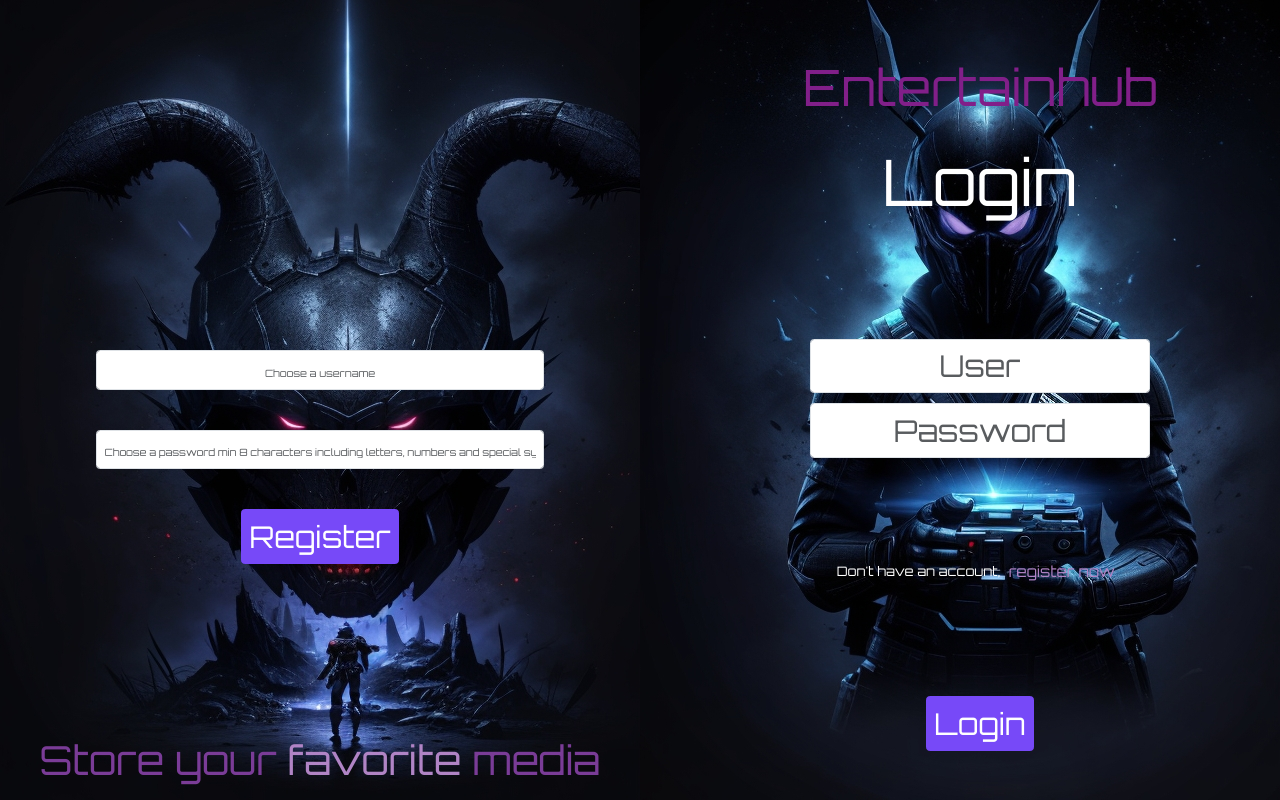
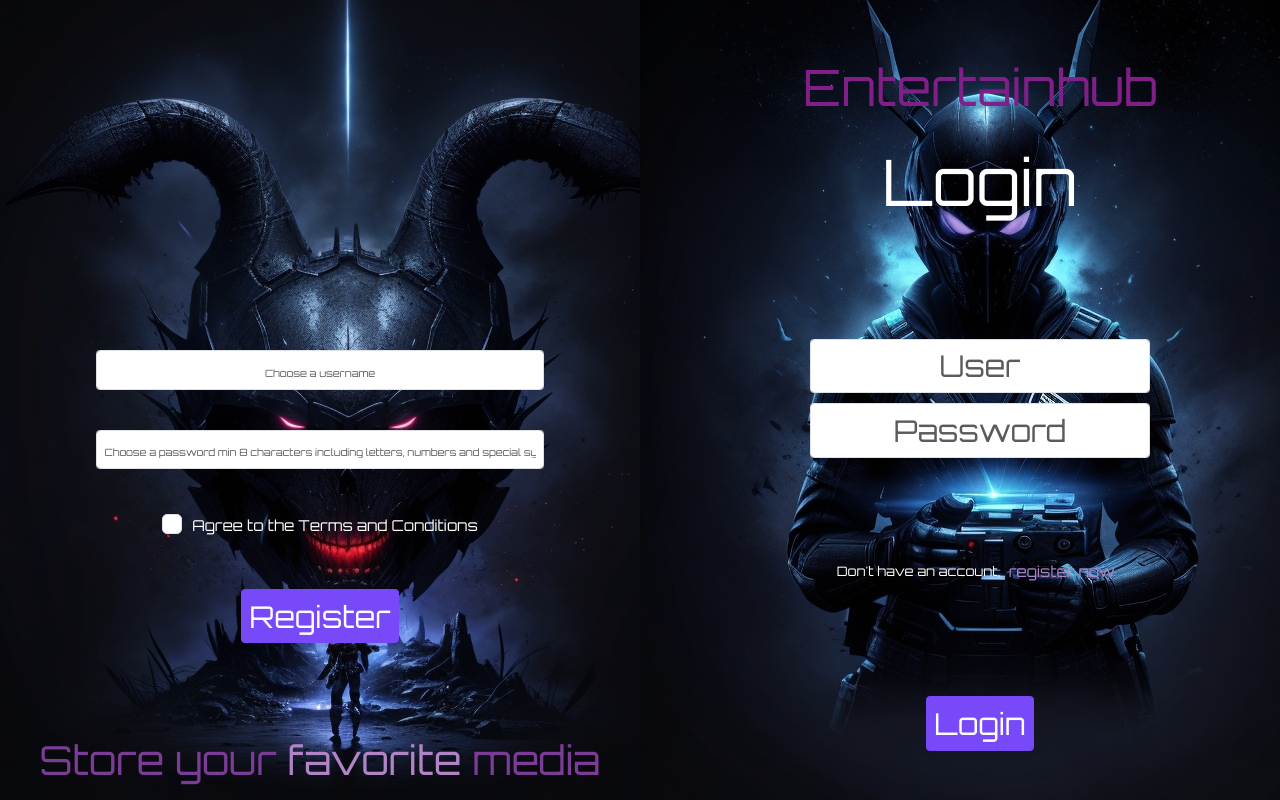
Before and after one commit to ottosuhett/EntertainHub, a Next.js app: page / in a window 1280 px wide. Both pictures are taken after a click on the button "register now". Built offline with nearby package versions, Linux system fonts and the light colour scheme.

Commit message:
Adicao do checkbox de termos e condicoes no register

```diff
--- a/src/components/Login/LoginWindow.module.scss
+++ b/src/components/Login/LoginWindow.module.scss
@@ -49,6 +49,13 @@
                 font-size: 1rem;
             }
         }
+    }
+    .checkBox{
+        font-size: 2rem;
+        color: #fff;
+    }
+    .agreeTxt{
+        font-size: 1.5rem;
     }
 }
 
--- a/src/components/Login/LoginWindow.tsx
+++ b/src/components/Login/LoginWindow.tsx
@@ -18,7 +18,11 @@ export default function LoginWindow(props: ILoginWindowProps) {
   const [passWord, setPassword] = useState<string>('');
   const [showToast, setShowToast] = useState(false);
   const [toastMessage, setToastMessage] = useState<string>('');
+  const [agree, setAgree] = useState(false)
 
+  const handleCheckboxChange = () => {
+    setAgree(!agree);
+  };
   const handleRegister = async (event: React.MouseEvent<HTMLButtonElement> | React.FormEvent) => {
     event.preventDefault();
 
@@ -26,7 +30,12 @@ export default function LoginWindow(props: ILoginWindowProps) {
       setToastMessage('Do not leave fields blank');
       setShowToast(true);
       return;
-    } else if (!validatePassword(newPassword)) {
+    } else if(!agree){
+      setToastMessage("You must agree to the Terms and Conditions to proceed.");
+      setShowToast(true);
+      return;
+    }
+    else if (!validatePassword(newPassword)) {
       setToastMessage('Password must be at least 8 characters long, including letters, numbers and special symbols');
       setShowToast(true);
       return;
@@ -129,6 +138,14 @@ export default function LoginWindow(props: ILoginWindowProps) {
               onChange={(e) => setNewPassword(e.target.value)}
               required
             />
+            <Form.Check
+            type="checkbox"
+            label={<p className={styles.agreeTxt}>Agree to the Terms and Conditions</p>}
+            id={`disabled-default-checkbox`}
+            className={styles.checkBox}
+            checked={agree}
+            onChange={handleCheckboxChange}
+            />
             <ButtonComp title={"Register"} onClickEvent={handleRegister} />
           </div>
         ) : null}
@@ -164,6 +181,9 @@ export default function LoginWindow(props: ILoginWindowProps) {
               onClick={() => {
                 setOpenRegister(!openRegister);
                 window.scrollTo({ top: 0, behavior: 'smooth' });
+                setNewUsername("")
+                setNewPassword("")
+                setAgree(false)
               }}
             >
               register now
```
